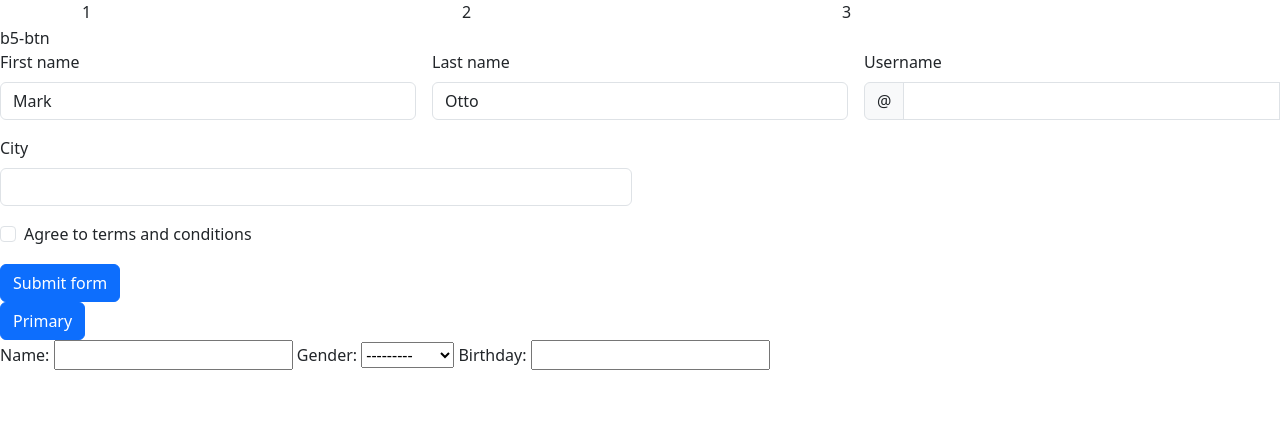
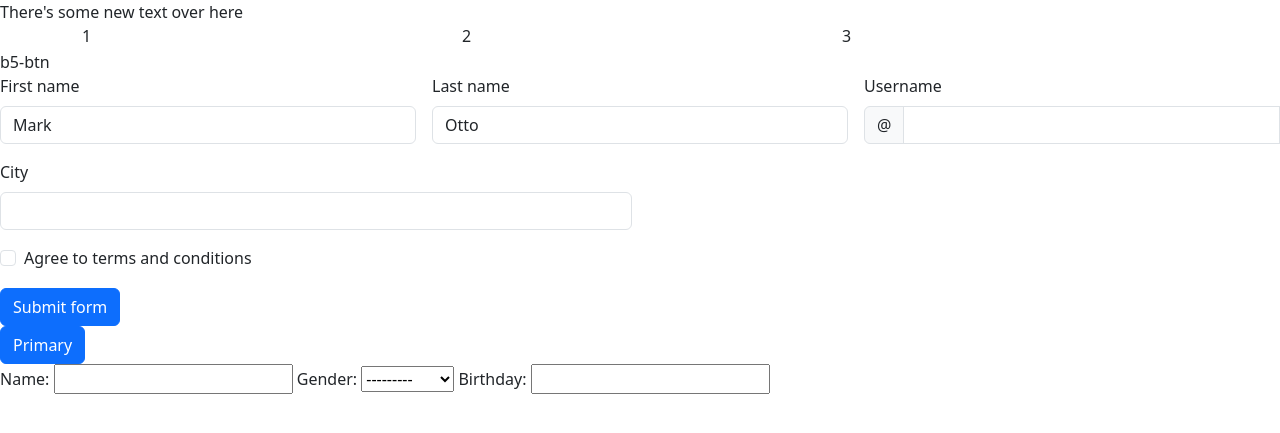
Before and after one commit to AngryNeighbour/website, a Django app: page /test/ in a window 1280 px wide. Shown: the top 433 px of the page. Run offline with Django 4.2, Linux system fonts and the light colour scheme; some libraries are stand-ins or nearby versions.

Commit message:
First commit

```diff
--- a/projectx/projectx/website/templates/website/test.html
+++ b/projectx/projectx/website/templates/website/test.html
@@ -14,6 +14,8 @@
         <title></title>
     </head>
     <body>
+
+      There's some new text over here
         <!-- <script src="{%static 'scripts/bootstrap.bundle.min.js'%}"></script> -->
 
 
```
